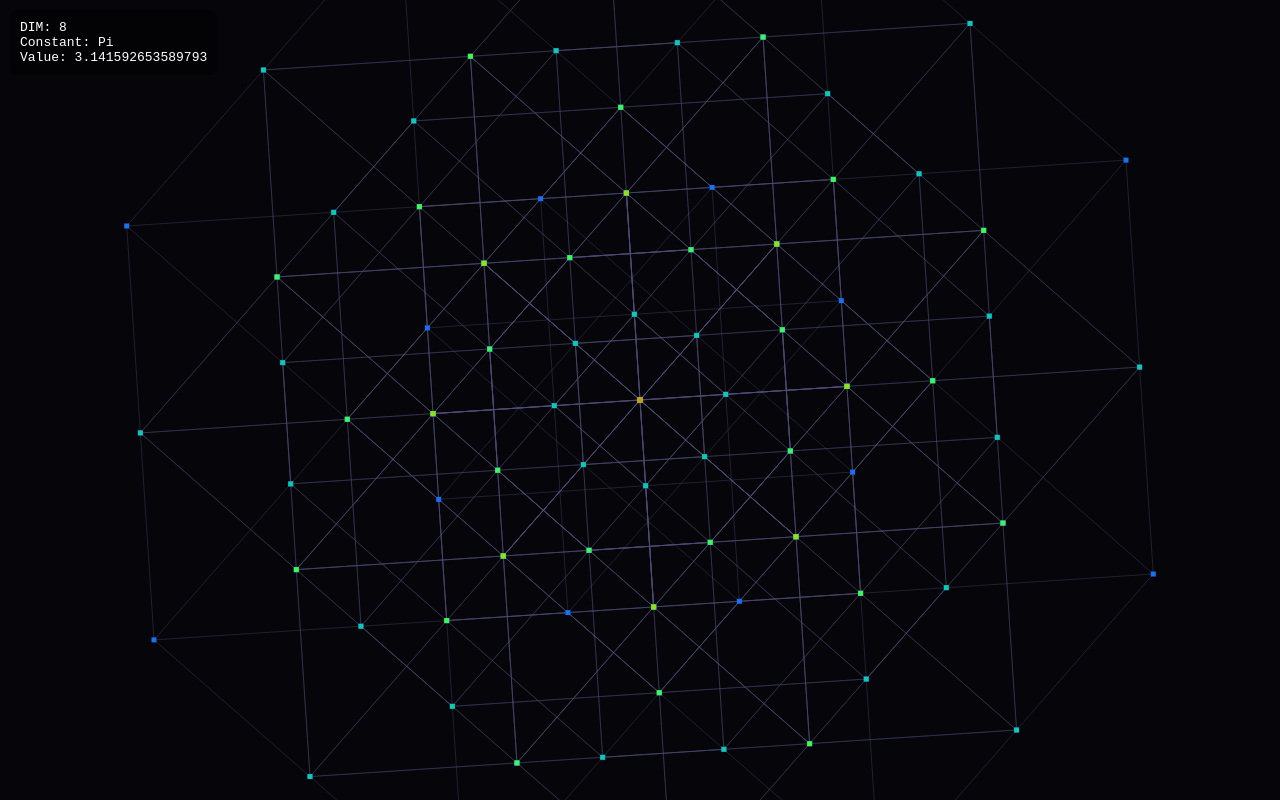
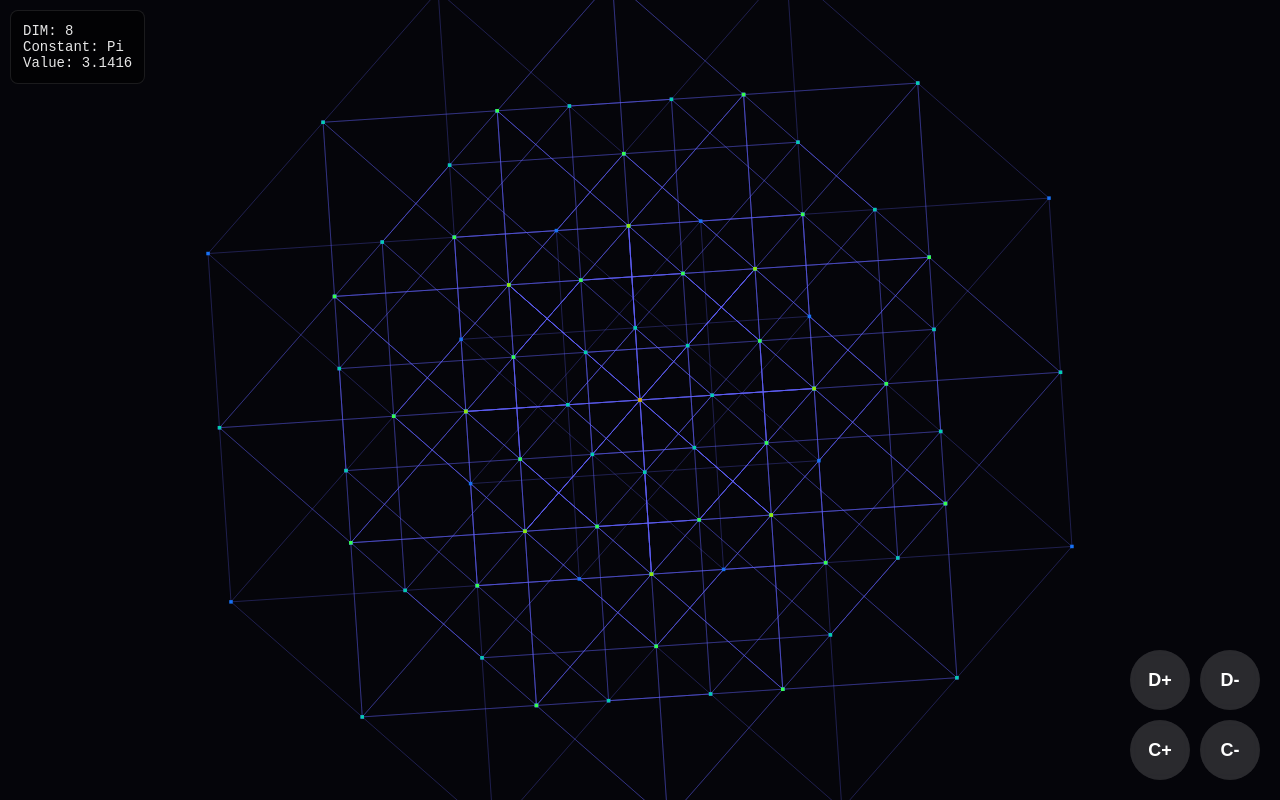
Before and after one commit to arcesoftware/Polygon, a plain HTML site: page index.html in a window 1280 px wide. Drawn offline with Linux system fonts and the light colour scheme.

Commit message:
Update index.html

```diff
--- a/index.html
+++ b/index.html
@@ -2,19 +2,56 @@
 <html>
 <head>
 <meta charset="UTF-8">
-<title>BioDigitalSim Web</title>
+<meta name="viewport" content="width=device-width, initial-scale=1.0, maximum-scale=1.0, user-scalable=no">
+<title>BioDigitalSim Web - Mobile</title>
 <style>
-    body { margin:0; background:#05050a; overflow:hidden; }
+    body {
+        margin:0;
+        background:#05050a;
+        overflow:hidden;
+        touch-action: none; /* Prevents default browser pull-to-refresh */
+        font-family: -apple-system, BlinkMacSystemFont, "Segoe UI", Roboto, sans-serif;
+    }
     canvas { display:block; }
+
     #ui {
         position:fixed;
         top:10px;
         left:10px;
-        color:white;
+        color:rgba(255,255,255,0.9);
         font-family:monospace;
-        background:rgba(0,0,0,0.4);
-        padding:10px;
+        background:rgba(0,0,0,0.6);
+        padding:12px;
         border-radius:8px;
+        pointer-events: none;
+        font-size: 14px;
+        border: 1px solid rgba(255,255,255,0.1);
+    }
+
+    .controls {
+        position: fixed;
+        bottom: 20px;
+        right: 20px;
+        display: grid;
+        grid-template-columns: repeat(2, 60px);
+        gap: 10px;
+    }
+
+    button {
+        width: 60px;
+        height: 60px;
+        border-radius: 50%;
+        border: none;
+        background: rgba(255, 255, 255, 0.15);
+        color: white;
+        font-size: 18px;
+        font-weight: bold;
+        backdrop-filter: blur(5px);
+        -webkit-tap-highlight-color: transparent;
+    }
+
+    button:active {
+        background: rgba(255, 255, 255, 0.4);
     }
 </style>
 </head>
@@ -24,14 +61,27 @@
 
 <div id="ui"></div>
 
+<div class="controls">
+    <button onclick="changeDim(1)">D+</button>
+    <button onclick="changeDim(-1)">D-</button>
+    <button onclick="changeConst(1)">C+</button>
+    <button onclick="changeConst(-1)">C-</button>
+</div>
+
 <script>
 const canvas = document.getElementById("canvas");
 const ctx = canvas.getContext("2d");
 
-let width = window.innerWidth;
-let height = window.innerHeight;
-canvas.width = width;
-canvas.height = height;
+let width, height;
+function resize() {
+    width = window.innerWidth;
+    height = window.innerHeight;
+    canvas.width = width * window.devicePixelRatio;
+    canvas.height = height * window.devicePixelRatio;
+    ctx.scale(window.devicePixelRatio, window.devicePixelRatio);
+}
+window.addEventListener("resize", resize);
+resize();
 
 // --- State ---
 let currentDim = 8;
@@ -40,7 +90,6 @@ let rotationAngle = 0;
 let colorShift = 0;
 let zoom = 1;
 
-// --- Physics Table (trimmed example, you can paste all) ---
 const physicsTable = [
     {name:"Pi", value:Math.PI},
     {name:"Electron g", value:2.0023193},
@@ -48,99 +97,92 @@ const physicsTable = [
     {name:"Speed of Light", value:299792458}
 ];
 
-// --- Data ---
 let vertices = [];
 
-// --- Generate Hypercube ---
 function initHypercube(dim) {
     vertices = [];
     let numVertices = 1 << dim;
-
     for (let i = 0; i < numVertices; i++) {
         let coords = [];
         let n = i, count = 0;
-
         while (n > 0) { n &= (n - 1); count++; }
-
         for (let j = 0; j < dim; j++) {
             coords.push((i & (1 << j)) ? 1 : -1);
         }
-
-        vertices.push({
-            id: i,
-            coords: coords,
-            hammingWeight: count
-        });
+        vertices.push({ id: i, coords: coords, hammingWeight: count });
     }
 }
 
+// Global functions for buttons
+window.changeDim = (amt) => {
+    currentDim = Math.max(1, Math.min(13, currentDim + amt)); // Capped at 13 for mobile performance
+    initHypercube(currentDim);
+};
+
+window.changeConst = (amt) => {
+    currentIdx = (currentIdx + amt + physicsTable.length) % physicsTable.length;
+};
+
 initHypercube(currentDim);
 
-// --- Input ---
-window.addEventListener("keydown", e => {
-    if (e.key === "c") currentIdx = (currentIdx + 1) % physicsTable.length;
-    if (e.key === "x") currentIdx = (currentIdx - 1 + physicsTable.length) % physicsTable.length;
+// --- Touch Handling ---
+let initialDist = null;
+let lastTouchY = null;
 
-    if (e.key === "d") {
-        currentDim = Math.min(16, currentDim + 1);
-        initHypercube(currentDim);
+canvas.addEventListener("touchstart", e => {
+    if (e.touches.length === 2) {
+        initialDist = Math.hypot(
+            e.touches[0].pageX - e.touches[1].pageX,
+            e.touches[0].pageY - e.touches[1].pageY
+        );
     }
+}, { passive: false });
 
-    if (e.key === "s") {
-        currentDim = Math.max(1, currentDim - 1);
-        initHypercube(currentDim);
+canvas.addEventListener("touchmove", e => {
+    if (e.touches.length === 2 && initialDist) {
+        let currentDist = Math.hypot(
+            e.touches[0].pageX - e.touches[1].pageX,
+            e.touches[0].pageY - e.touches[1].pageY
+        );
+        zoom *= (currentDist / initialDist);
+        initialDist = currentDist;
+    } else if (e.touches.length === 1) {
+        // Drag up/down to speed up rotation
+        rotationAngle += 0.01;
     }
-});
+    e.preventDefault();
+}, { passive: false });
 
-window.addEventListener("wheel", e => {
-    zoom *= (e.deltaY < 0) ? 1.1 : 0.9;
-});
+// Desktop support preserved
+window.addEventListener("wheel", e => { zoom *= (e.deltaY < 0) ? 1.1 : 0.9; });
 
-// Resize
-window.addEventListener("resize", () => {
-    width = window.innerWidth;
-    height = window.innerHeight;
-    canvas.width = width;
-    canvas.height = height;
-});
-
-// --- Main Loop ---
 function loop() {
     rotationAngle += 0.005;
     colorShift += 0.003;
 
-    ctx.fillStyle = "rgb(5,5,10)";
+    ctx.fillStyle = "#05050a";
     ctx.fillRect(0, 0, width, height);
 
     const centerX = width / 2;
     const centerY = height / 2;
-
-    const baseScale = (Math.min(width, height) / (currentDim + 2.8)) * 1.4 * zoom;
+    const baseScale = (Math.min(width, height) / (currentDim + 3)) * 1.2 * zoom;
     const activeWarp = physicsTable[currentIdx].value;
 
-    // Projection
     let proj = [];
-
     for (let v of vertices) {
         let px = 0, py = 0;
-
         for (let j = 0; j < currentDim; j++) {
             let angle = (2 * activeWarp * j / currentDim) + rotationAngle;
             px += v.coords[j] * Math.cos(angle);
             py += v.coords[j] * Math.sin(angle);
         }
-
-        proj.push({
-            x: px * baseScale + centerX,
-            y: py * baseScale + centerY
-        });
+        proj.push({ x: px * baseScale + centerX, y: py * baseScale + centerY });
     }
 
-    // Draw edges
-    if (currentDim <= 10) {
-        ctx.strokeStyle = "rgba(80,80,120,0.2)";
+    if (currentDim <= 8) { // Performance check for mobile
+        ctx.strokeStyle = "rgba(100,100,255,0.15)";
+        ctx.lineWidth = 1;
         ctx.beginPath();
-
         for (let v of vertices) {
             for (let j = 0; j < currentDim; j++) {
                 let neighbor = v.id ^ (1 << j);
@@ -150,31 +192,25 @@ function loop() {
                 }
             }
         }
-
         ctx.stroke();
     }
 
-    // Draw points
+    let size = currentDim > 10 ? 1.5 : 3.5;
     for (let i = 0; i < vertices.length; i++) {
         let v = vertices[i];
         let t = v.hammingWeight / currentDim;
-
         let r = 127 * (1 + Math.cos(2 * Math.PI * (t + colorShift)));
         let g = 127 * (1 + Math.cos(2 * Math.PI * (t + 0.33 + colorShift)));
         let b = 127 * (1 + Math.cos(2 * Math.PI * (t + 0.66 + colorShift)));
 
         ctx.fillStyle = `rgb(${r},${g},${b})`;
-
-        let size = currentDim > 11 ? 2.5 : 5;
-
         ctx.fillRect(proj[i].x - size/2, proj[i].y - size/2, size, size);
     }
 
-    // UI
     document.getElementById("ui").innerHTML = `
         DIM: ${currentDim}<br>
         Constant: ${physicsTable[currentIdx].name}<br>
-        Value: ${physicsTable[currentIdx].value}
+        Value: ${physicsTable[currentIdx].value.toFixed(4)}
     `;
 
     requestAnimationFrame(loop);
```
